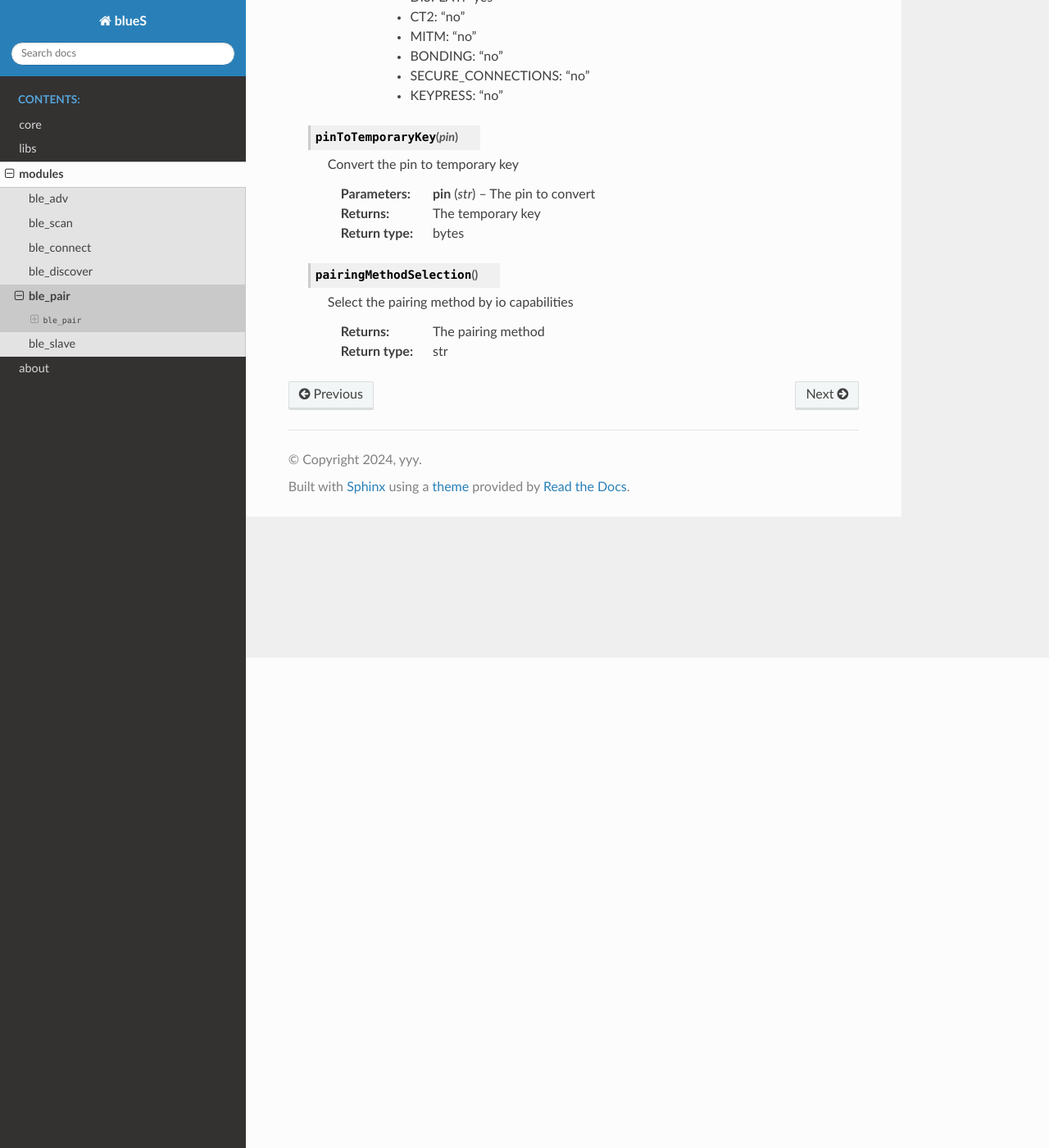
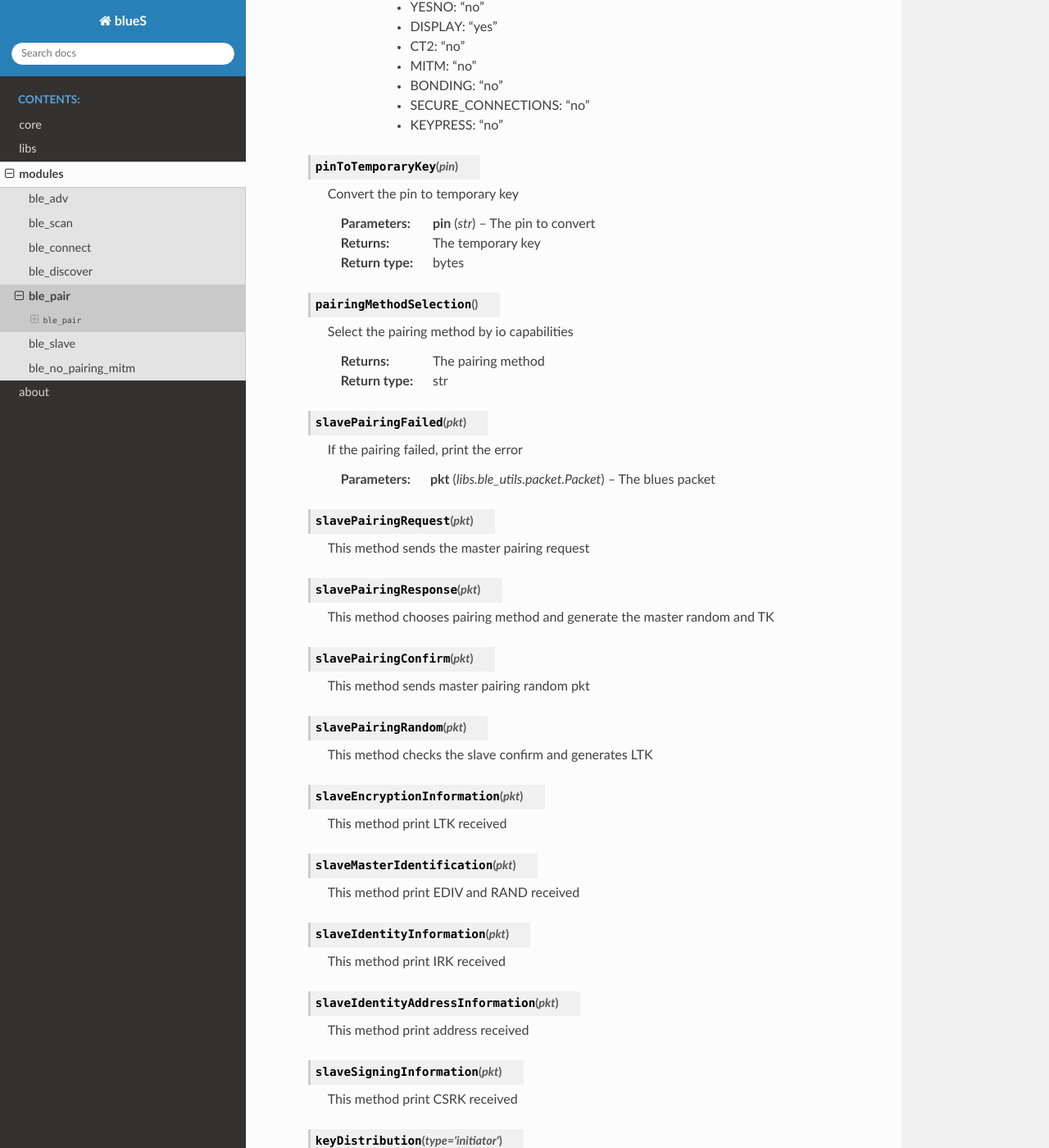
Before and after one commit to yyh12138/blueS-cookbook, a Sphinx documentation site: the page built from source/modules/ble_pair.rst, in a window 1280 px wide and 1400 px high, scrolled down 598 px. Shown: the whole window at 82% size. Built offline with Sphinx 7.4.7 and the Read the Docs theme 2.0.0, drawn with Linux system fonts in a browser that asks for light colours; some of the changed text lies outside the part shown.

Commit message:
add some new pages

```diff
--- /dev/null
+++ b/source/modules/ble_no_pairing_mitm.rst
@@ -0,0 +1,2 @@
+ble_no_pairing_mitm
+=======================
--- a/source/modules/ble_pair.rst
+++ b/source/modules/ble_pair.rst
@@ -2,6 +2,8 @@ ble_pair
 ==================
 
 .. py:class:: ble_pair(module.WirelessModule)
+
+    This class provides the BLE LP pairing
 
     .. py:method:: init()
 
@@ -43,4 +45,58 @@ ble_pair
         :returns: The pairing method
         :rtype: str
 
-    ..
+    .. py:method:: slavePairingFailed(pkt)
+
+        If the pairing failed, print the error
+
+        :param pkt: The blues packet
+        :type pkt: libs.ble_utils.packet.Packet
+
+    .. py:method:: slavePairingRequest(pkt)
+
+        This method sends the master pairing request
+
+    .. py:method:: slavePairingResponse(pkt)
+
+        This method chooses pairing method and generate the master random and TK
+
+    .. py:method:: slavePairingConfirm(pkt)
+
+        This method sends master pairing random pkt
+
+    .. py:method:: slavePairingRandom(pkt)
+
+        This method checks the slave confirm and generates LTK
+
+    .. py:method:: slaveEncryptionInformation(pkt)
+
+        This method print LTK received
+
+    .. py:method:: slaveMasterIdentification(pkt)
+
+        This method print EDIV and RAND received
+
+    .. py:method:: slaveIdentityInformation(pkt)
+
+        This method print IRK received
+
+    .. py:method:: slaveIdentityAddressInformation(pkt)
+
+        This method print address received
+
+    .. py:method:: slaveSigningInformation(pkt)
+
+        This method print CSRK received
+
+    .. py:method:: keyDistribution(type="initiator")
+
+        This method sends key
+
+        :param: str type: The role distributes the keys
+
+    .. py:method:: run()
+
+        Run the LP pairing
+
+        :returns: If the BLE connection is ok, see ``core.module.Module.ok()``
+        :rtype: dict
--- a/source/modules/index.rst
+++ b/source/modules/index.rst
@@ -10,3 +10,4 @@ modules
    ble_discover
    ble_pair
    ble_slave
+   ble_no_pairing_mitm
```
Also changed, not shown: source/modules/ble_scan.rst (+40 -0 lines).
